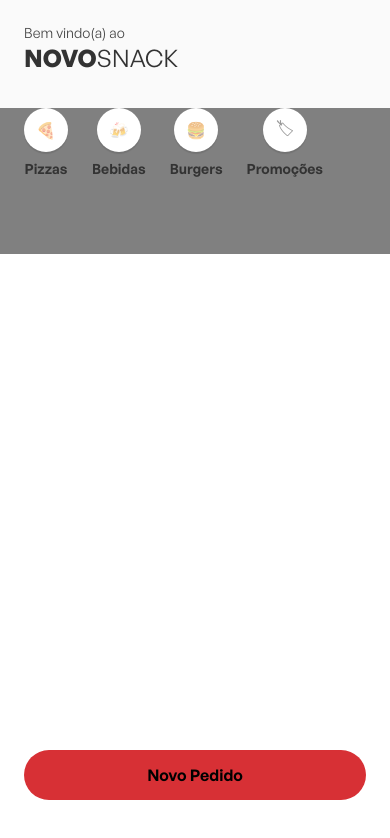
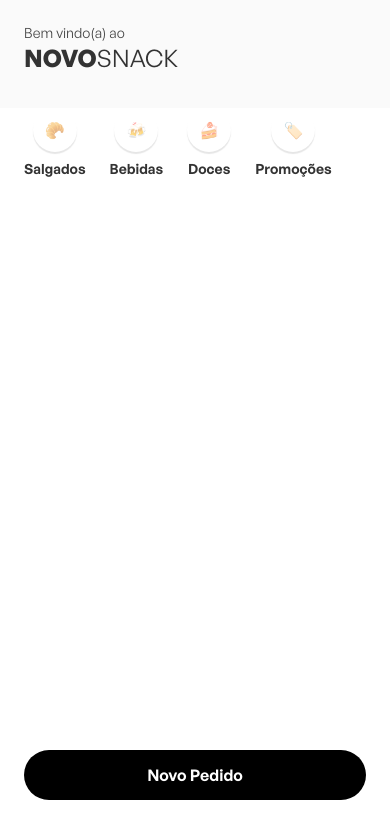
Before and after one commit to lopesma11/WaiterApp-Mobile, a React Native app: screen / in a window 390 px wide. Shown: the top 838 px of the page. Built offline with nearby package versions, Linux system fonts and the light colour scheme.

Commit message:
feat: continuing the development of the Menu Component

```diff
--- a/src/Main/styles.ts
+++ b/src/Main/styles.ts
@@ -13,7 +13,7 @@ export const Container = styled.SafeAreaView`
 
 export const CategoriesContainer = styled.View`
     height: 146px;
-    background: gray;
+    background: #fff;
     margin-top: 34px;
 `;
 
--- a/src/components/Button/index.tsx
+++ b/src/components/Button/index.tsx
@@ -10,7 +10,7 @@ interface ButtonProps {
 export function Button({ children, onPress, disabled }: ButtonProps) {
     return (
         <Container onPress={onPress} disabled={disabled}>
-            <Text color="fff" weight="600">
+            <Text color="#fff" weight="600">
                 {children}
             </Text>
         </Container>
--- a/src/components/Button/styles.ts
+++ b/src/components/Button/styles.ts
@@ -1,7 +1,7 @@
 import styled from "styled-components/native";
 
 export const Container = styled.TouchableOpacity`
-    background: ${({ disabled }) => (disabled ? "#999" : "#d73035")};
+    background: ${({ disabled }) => (disabled ? "#999" : "#000000")};
     border-radius: 48px;
     padding: 14px 24px;
     align-items: center;
--- a/src/components/Menu/index.tsx
+++ b/src/components/Menu/index.tsx
@@ -1,3 +1,31 @@
+import { FlatList } from "react-native";
+
+import { products } from "../../mocks/products";
+import { Text } from "../Text";
+import { Product, ProductImage, ProductDetails } from "./styles";
+
 export function Menu() {
-    return null;
+    return (
+        <FlatList
+            data={products}
+            style={{ marginTop: 32 }}
+            contentContainerStyle={{ paddingHorizontal: 24 }}
+            keyExtractor={(product) => product._id}
+            renderItem={({ item: product }) => (
+                <Product>
+                    <ProductImage
+                        source={{
+                            uri: `http://192.168.0.15:3001/uploads/${product.imagePath}`,
+                        }}
+                    />
+
+                    <ProductDetails>
+                        <Text>{product.name}</Text>
+                        <Text>{product.description}</Text>
+                        <Text>{product.price}</Text>
+                    </ProductDetails>
+                </Product>
+            )}
+        />
+    );
 }
--- a/src/components/Menu/styles.ts
+++ b/src/components/Menu/styles.ts
@@ -0,0 +1,15 @@
+import styled from "styled-components/native";
+
+export const Product = styled.View`
+    flex-direction: row;
+`;
+
+export const ProductImage = styled.View`
+    width: 128px;
+    height: 96px;
+    border-radius: 8px;
+`;
+
+export const ProductDetails = styled.View`
+    margin-left: 16px;
+`;
--- a/src/mocks/categories.ts
+++ b/src/mocks/categories.ts
@@ -1,8 +1,8 @@
 export const categories = [
     {
         _id: "6372d595f9ebdda354700c8d",
-        name: "Pizzas",
-        icon: "🍕",
+        name: "Salgados",
+        icon: "🥐",
     },
     {
         _id: "6372d5bff9ebdda354700c90",
@@ -11,12 +11,12 @@ export const categories = [
     },
     {
         _id: "6372d5d2f9ebdda354700c92",
-        name: "Burgers",
-        icon: "🍔",
+        name: "Doces",
+        icon: "🍰",
     },
     {
         _id: "6372d5dcf9ebdda354700c94",
         name: "Promoções",
-        icon: "🏷",
+        icon: "🏷️",
     },
 ];
```
